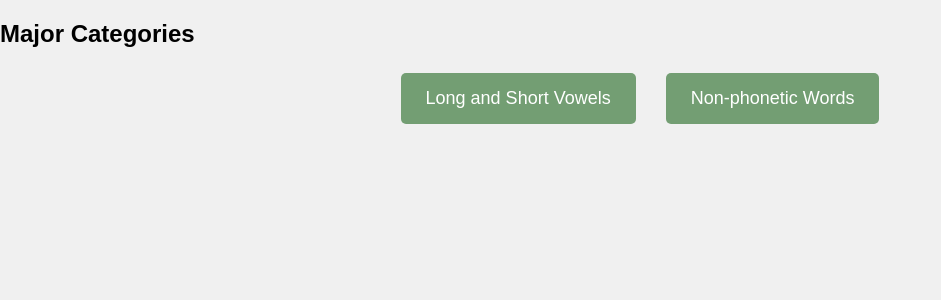
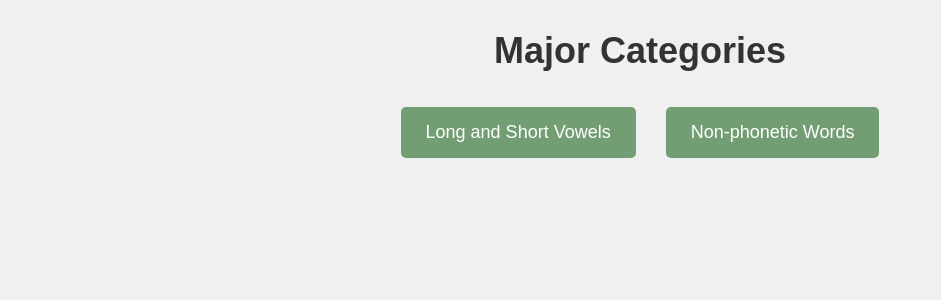
Before and after one commit to saltymermaid/speakeasy, a React (Create React App) app: page /categories in a window 1280 px wide. Shown: the top 300 px of the page, without its empty margins (0-941 px from the left). Built offline with nearby package versions, Linux system fonts and the light colour scheme.

Commit message:
Add nav buttons

```diff
--- a/package.json
+++ b/package.json
@@ -3,6 +3,9 @@
   "version": "0.1.0",
   "private": true,
   "dependencies": {
+    "@fortawesome/fontawesome-svg-core": "^6.5.2",
+    "@fortawesome/free-solid-svg-icons": "^6.5.2",
+    "@fortawesome/react-fontawesome": "^0.2.2",
     "@testing-library/jest-dom": "^5.17.0",
     "@testing-library/react": "^13.4.0",
     "@testing-library/user-event": "^13.5.0",
--- a/src/App.js
+++ b/src/App.js
@@ -4,11 +4,13 @@ import LandingPage from './components/LandingPage';
 import MajorCategories from './components/MajorCategories';
 import Categories from './components/Categories';
 import DrillPage from './components/DrillPage';
+import NavButtons from './components/NavButtons';
 
 function App() {
   return (
     <Router>
       <div className="App">
+        <NavButtons />
         <Routes>
           <Route path="/" element={<LandingPage />} />
           <Route path="/categories" element={<MajorCategories />} />
--- a/src/components/Categories.js
+++ b/src/components/Categories.js
@@ -1,4 +1,3 @@
-// src/components/Categories.js
 import React from 'react';
 import { Link, useParams } from 'react-router-dom';
 import wordsData from '../words.json';
@@ -11,7 +10,7 @@ function Categories() {
     <div className={`${styles.categoriesContainer} container`}>
       <h2 className={styles.categoryTitle}>{majorCategory}</h2>
       {Object.keys(wordsData[majorCategory]).map((category) => (
-        <Link key={category} to={`/drill/${majorCategory}/${category}`}>
+        <Link key={category} to={`/drill/${encodeURIComponent(majorCategory)}/${encodeURIComponent(category)}`}>
           <button>{category}</button>
         </Link>
       ))}
--- a/src/components/DrillPage.js
+++ b/src/components/DrillPage.js
@@ -4,7 +4,9 @@ import wordsData from '../words.json';
 import styles from './DrillPage.module.css';
 
 function DrillPage() {
-  const { majorCategory, category } = useParams();
+  const { majorCategory: encodedMajorCategory, category: encodedCategory } = useParams();
+  const majorCategory = decodeURIComponent(encodedMajorCategory);
+  const category = decodeURIComponent(encodedCategory);
   const [subcategories, setSubcategories] = useState([]);
   const [selectedSubcategory, setSelectedSubcategory] = useState(null);
   const [cardCount, setCardCount] = useState(2);
--- a/src/components/MajorCategories.js
+++ b/src/components/MajorCategories.js
@@ -6,8 +6,8 @@ import styles from './MajorCategories.module.css';
 
 function MajorCategories() {
   return (
-    <div className="container">
-      <h2>Major Categories</h2>
+    <div className={`${styles.majorCategoriesContainer} container`}>
+      <h2 className={styles.majorCategoriesTitle}>Major Categories</h2>
       <div className={styles.categoriesList}>
         {Object.keys(wordsData).map((category) => (
           <Link key={category} to={`/categories/${category}`}>
--- a/src/components/MajorCategories.module.css
+++ b/src/components/MajorCategories.module.css
@@ -10,3 +10,13 @@
   font-size: 18px;
   padding: 15px 25px;
 }
+
+.majorCategoriesTitle {
+  font-size: 36px;
+  color: #333;
+  margin-bottom: 30px;
+}
+
+.majorCategoriesContainer {
+  text-align: center;
+}
--- /dev/null
+++ b/src/components/NavButtons.js
@@ -0,0 +1,33 @@
+import React from 'react';
+import { useNavigate, useLocation } from 'react-router-dom';
+import { FontAwesomeIcon } from '@fortawesome/react-fontawesome';
+import { faHome, faArrowLeft } from '@fortawesome/free-solid-svg-icons';
+import styles from './NavButtons.module.css';
+
+function NavButtons() {
+  const navigate = useNavigate();
+  const location = useLocation();
+
+  const goHome = () => navigate('/categories');
+  const goBack = () => navigate(-1);
+
+  const showHomeButton = location.pathname !== '/categories' && location.pathname !== '/';
+  const showBackButton = location.pathname.startsWith('/drill/');
+
+  return (
+    <div className={styles.navButtons}>
+      {showHomeButton && (
+        <button onClick={goHome} className={styles.navButton}>
+          <FontAwesomeIcon icon={faHome} />
+        </button>
+      )}
+      {showBackButton && (
+        <button onClick={goBack} className={styles.navButton}>
+          <FontAwesomeIcon icon={faArrowLeft} />
+        </button>
+      )}
+    </div>
+  );
+}
+
+export default NavButtons;
--- /dev/null
+++ b/src/components/NavButtons.module.css
@@ -0,0 +1,25 @@
+.navButtons {
+  position: fixed;
+  top: 20px;
+  left: 20px;
+  display: flex;
+  gap: 10px;
+}
+
+.navButton {
+  background-color: #b19072;
+  color: white;
+  border: none;
+  border-radius: 50%;
+  width: 40px;
+  height: 40px;
+  display: flex;
+  justify-content: center;
+  align-items: center;
+  cursor: pointer;
+  transition: background-color 0.3s;
+}
+
+.navButton:hover {
+  background-color: #9a7b5f;
+}
```
Also changed, not shown: 1 other file (tests, documents, lock files or other folders).
